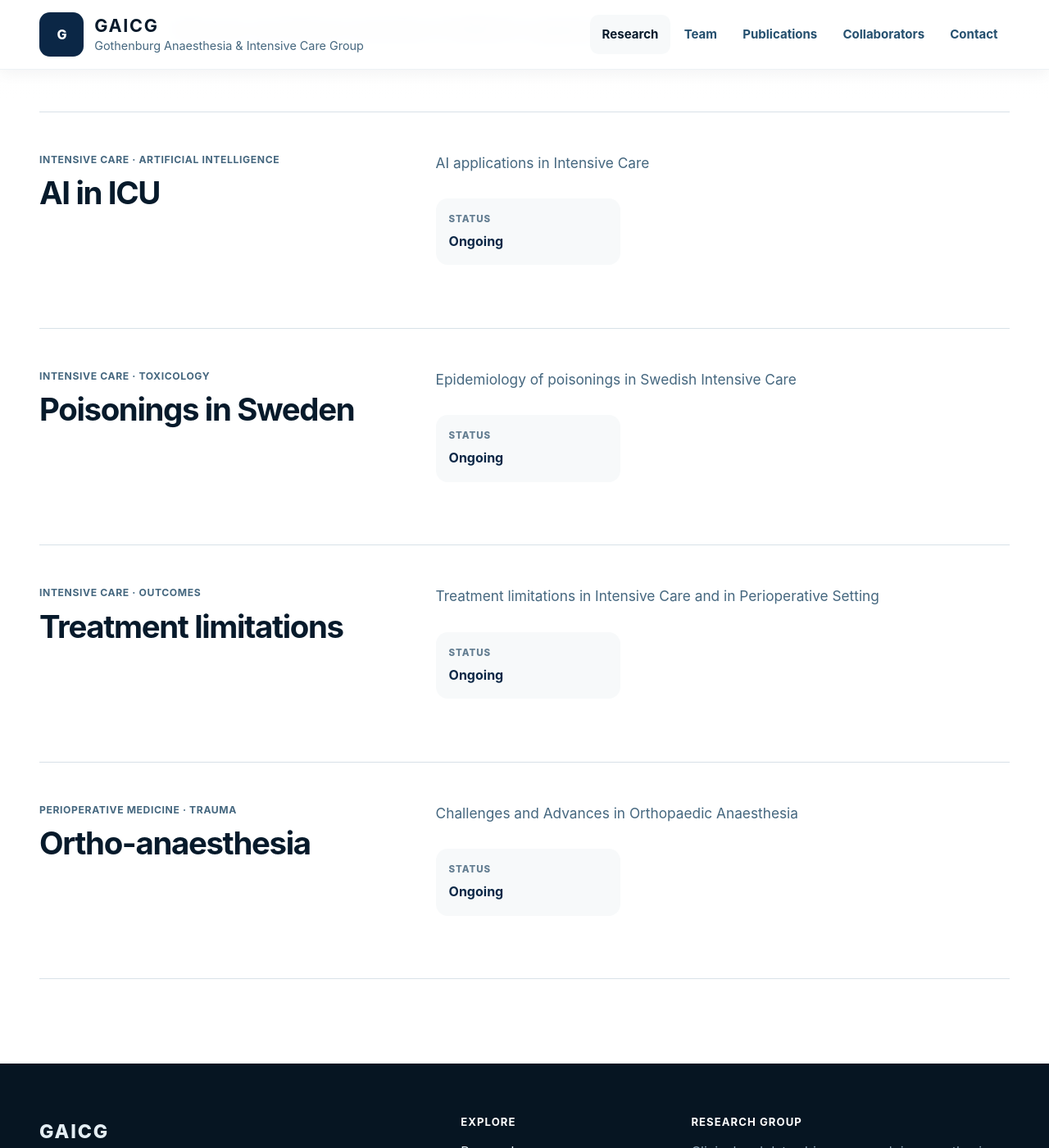
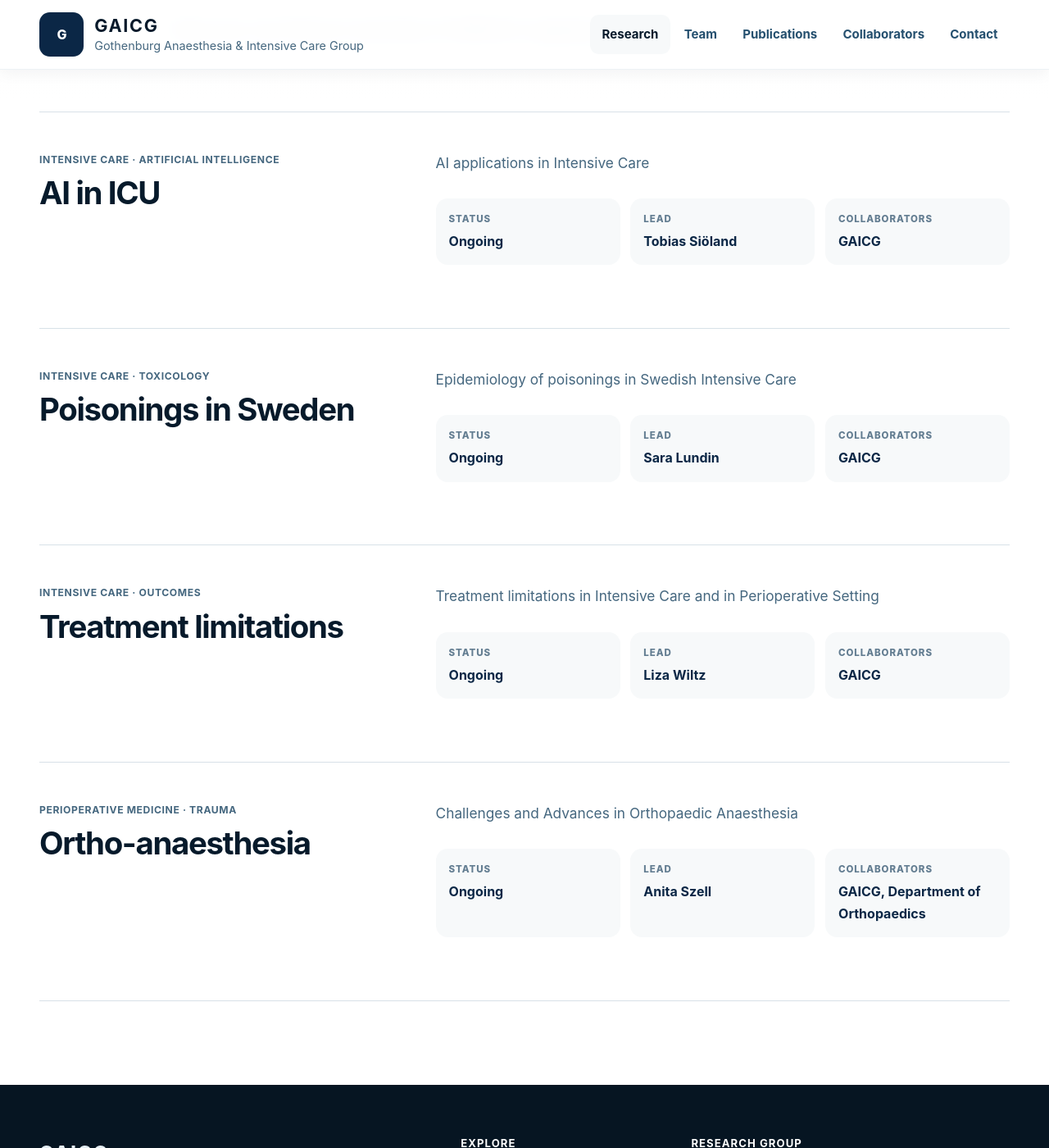
Before and after one commit to gaicg/gaicg, a Jekyll site: the page built from projects.html, in a window 1280 px wide and 1400 px high, scrolled down 360 px. Shown: the whole window at 82% size. Built offline with Jekyll 4.4.1, drawn with Linux system fonts in a browser that asks for light colours.

Commit message:
Add lead and collaborators to project entries

```diff
--- a/_data/projects.yml
+++ b/_data/projects.yml
@@ -1,24 +1,32 @@
 - title: "AI in ICU"
   kicker: "Intensive care · Artificial intelligence"
   status: "Ongoing"
+  lead: "Tobias Siöland"
+  collaborators: "GAICG"
   summary: "AI applications in Intensive Care"
   icon: "ai"
   url: ""
 - title: "Poisonings in Sweden"
   kicker: "Intensive care · Toxicology"
   status: "Ongoing"
+  lead: "Sara Lundin"
+  collaborators: "GAICG"
   summary: "Epidemiology of poisonings in Swedish Intensive Care"
   icon: "research"
   url: ""
 - title: "Treatment limitations"
   kicker: "Intensive care · Outcomes"
   status: "Ongoing"
+  lead: "Liza Wiltz"
+  collaborators: "GAICG"
   summary: "Treatment limitations in Intensive Care and in Perioperative Setting"
   icon: "care"
   url: ""
 - title: "Ortho-anaesthesia"
   kicker: "Perioperative medicine · Trauma"
   status: "Ongoing"
+  lead: "Anita Szell"
+  collaborators: "GAICG, Department of Orthopaedics"
   summary: "Challenges and Advances in Orthopaedic Anaesthesia"
   icon: "clinical"
   url: ""
```
